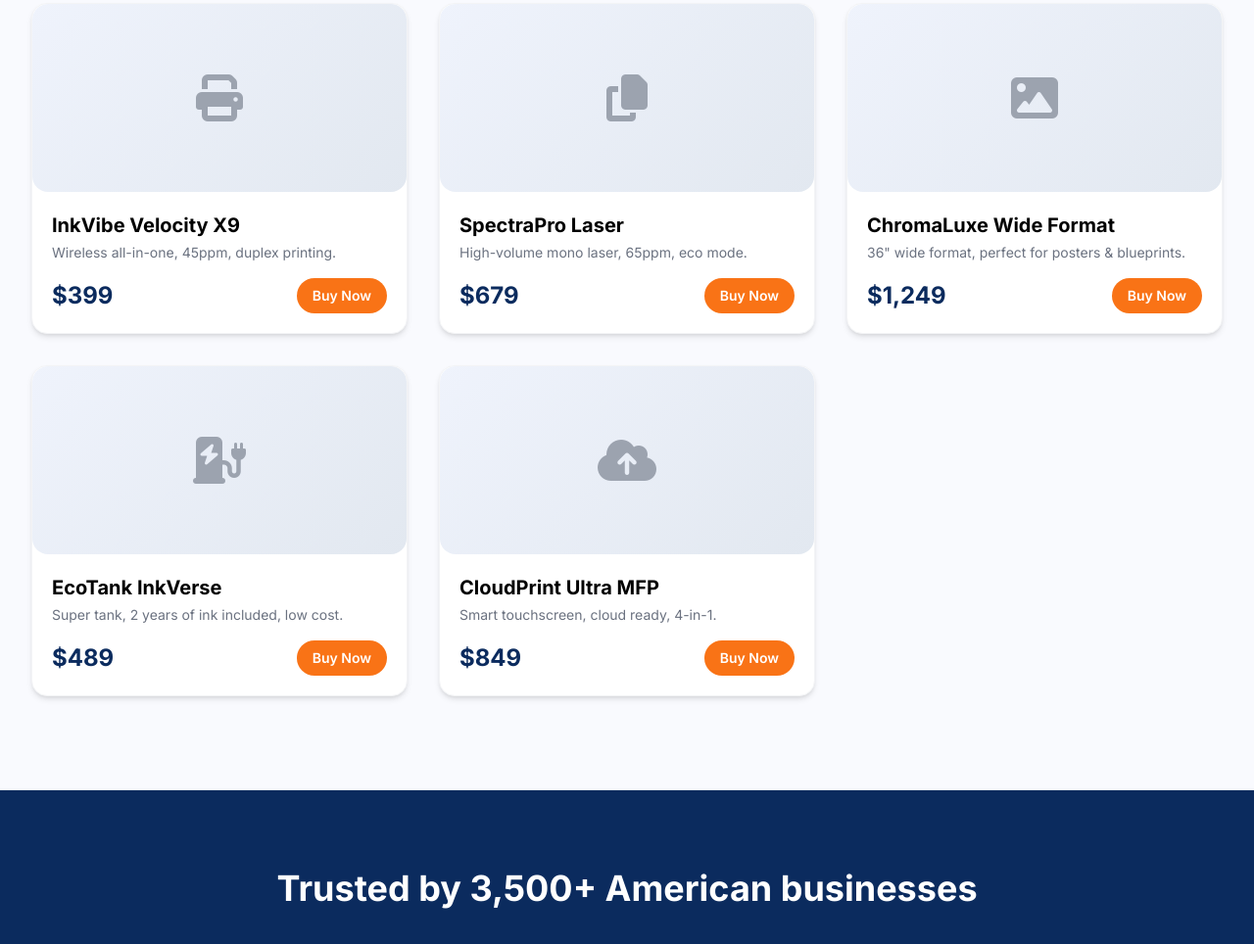
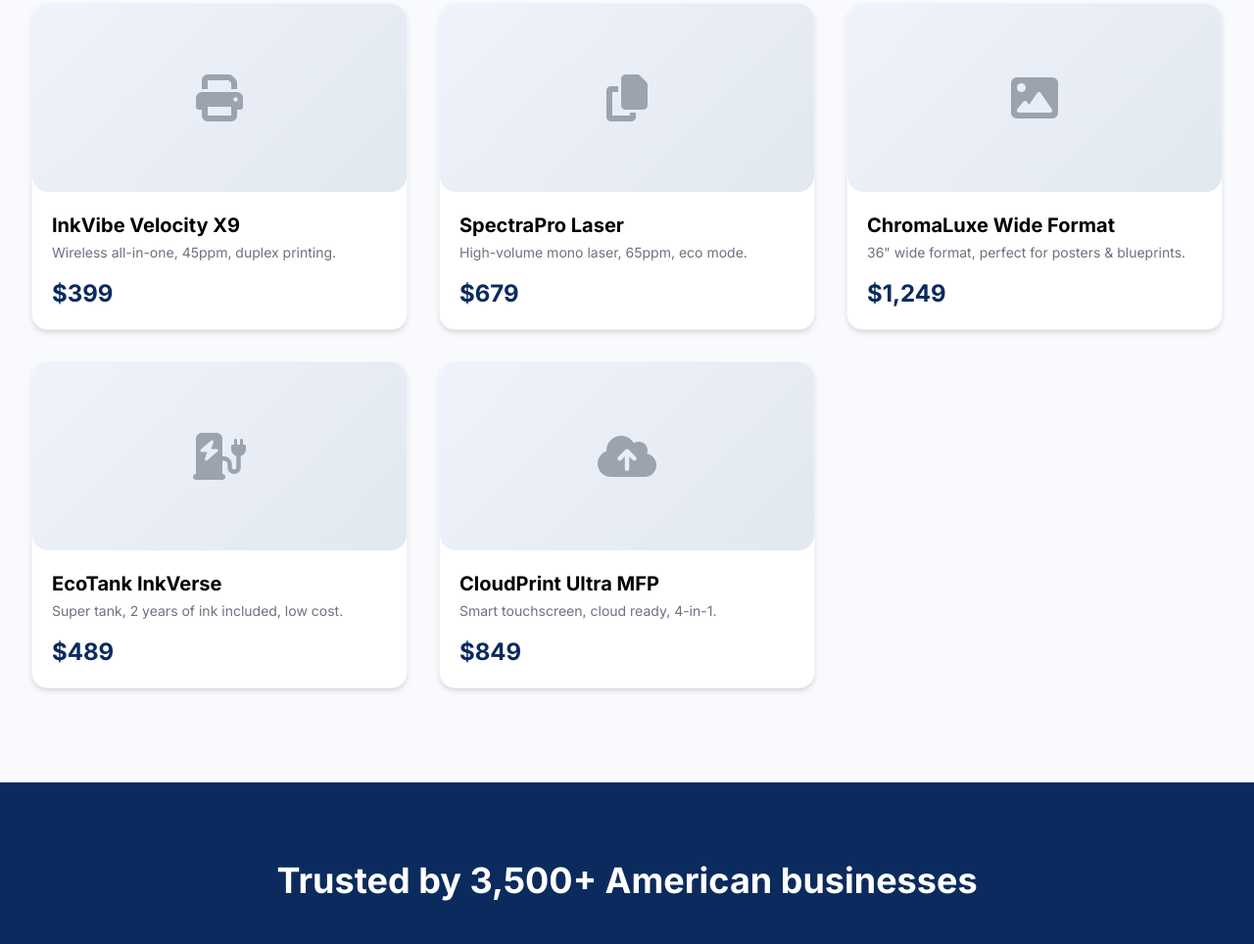
Before and after one commit to osculant/InkVibe, a plain HTML site: page index.html in a window 1280 px wide. Shown: the part 3649-4613 px from the top of the page at 98% size. Drawn offline with nearby package versions, Linux system fonts and the light colour scheme.

Commit message:
update ui

```diff
--- a/index.html
+++ b/index.html
@@ -785,10 +785,6 @@
               </p>
               <div class="flex justify-between items-center mt-4">
                 <span class="text-2xl font-bold text-[#0B2B5E]">$399</span
-                ><a
-                  href="products.html"
-                  class="bg-[#F97316] hover:bg-orange-600 text-white px-4 py-2 rounded-full text-sm font-semibold transition"
-                  >Buy Now</a
                 >
               </div>
             </div>
@@ -807,10 +803,6 @@
               </p>
               <div class="flex justify-between items-center mt-4">
                 <span class="text-2xl font-bold text-[#0B2B5E]">$679</span
-                ><a
-                  href="products.html"
-                  class="bg-[#F97316] hover:bg-orange-600 text-white px-4 py-2 rounded-full text-sm font-semibold transition"
-                  >Buy Now</a
                 >
               </div>
             </div>
@@ -829,10 +821,6 @@
               </p>
               <div class="flex justify-between items-center mt-4">
                 <span class="text-2xl font-bold text-[#0B2B5E]">$1,249</span
-                ><a
-                  href="products.html"
-                  class="bg-[#F97316] hover:bg-orange-600 text-white px-4 py-2 rounded-full text-sm font-semibold transition"
-                  >Buy Now</a
                 >
               </div>
             </div>
@@ -851,10 +839,6 @@
               </p>
               <div class="flex justify-between items-center mt-4">
                 <span class="text-2xl font-bold text-[#0B2B5E]">$489</span
-                ><a
-                  href="products.html"
-                  class="bg-[#F97316] hover:bg-orange-600 text-white px-4 py-2 rounded-full text-sm font-semibold transition"
-                  >Buy Now</a
                 >
               </div>
             </div>
@@ -872,10 +856,6 @@
               </p>
               <div class="flex justify-between items-center mt-4">
                 <span class="text-2xl font-bold text-[#0B2B5E]">$849</span
-                ><a
-                  href="products.html"
-                  class="bg-[#F97316] hover:bg-orange-600 text-white px-4 py-2 rounded-full text-sm font-semibold transition"
-                  >Buy Now</a
                 >
               </div>
             </div>
```
